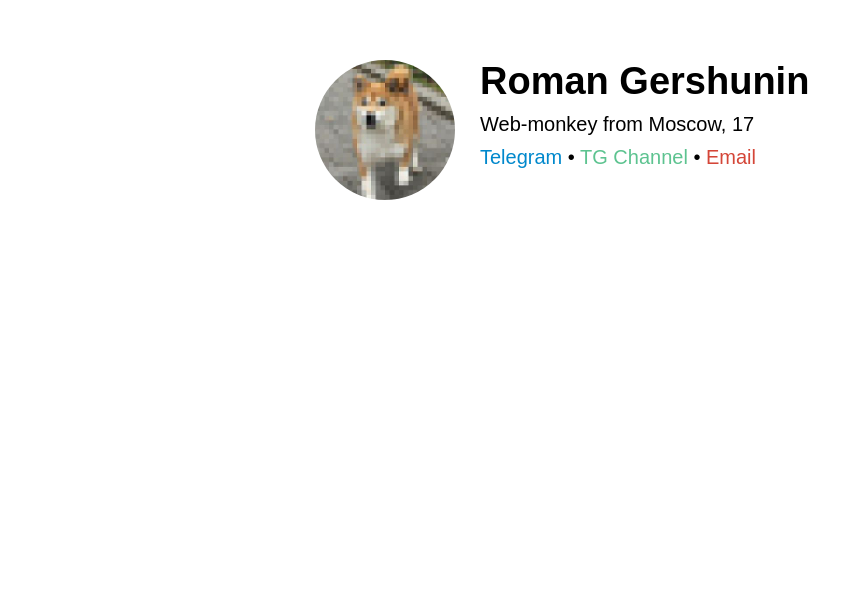
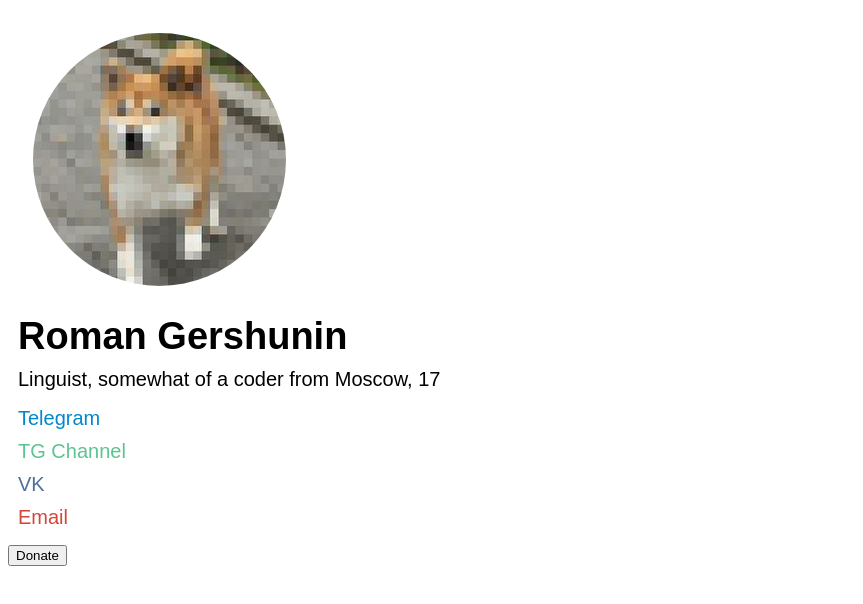
Before and after one commit to gershik/gershik.github.io, a plain HTML site: page index.html in a window 1280 px wide. Shown: the whole page, without its empty margins (0-863 px from the left). Drawn offline with Linux system fonts and the light colour scheme; a web font is replaced by a local one.

Commit message:
got rid of ids, changed bio, first implementation of spoiler with js

```diff
--- a/css.css
+++ b/css.css
@@ -7,79 +7,108 @@ html { font-family: 'Inter var', sans-serif; }
 	:root {
         background: #292a2f;
         color: #fff;
-	}
+			}
 }
-#wrap {
-    width: 700px;
-    margin: 0 auto;
-}
-#avatar {
+img /* avatar properties */ {
     border-radius: 100%;
     height: 20%;
     width: 20%;
-    float: left;
-    margin: 25px;
-    margin-top: 0;
+		margin-top: 0;
+		margin: 25px;
 }
-#name {
+
+div:nth-child(2) /* name */ {
     font-weight: bold;
     font-size: 38px;
-    margin-top: 60px;
+		margin-left: 10px;
 }
-#bio, #links, #money {
+
+div:nth-child(3), div:nth-child(4), li /* other text */ {
     font-size: 20px;
     margin: 10px;
 }
-a, a:visited {
+
+a, a:visited /* remove link decorations */ {
     text-decoration: none;
     position: relative;
-  }
-#telegram {
-    color: #0088cc;
 }
-#telegram:after {
-    background: #0088cc;
+
+ul /* remove list bullets, padding */ {
+		list-style: none;
+		padding: 0;
 }
-#tgchan {
-    color: #5dc390;
+details summary::-webkit-details-marker /* remove details arrow */ {
+  display:none;
 }
-#tgchan:after {
-    background: #5dc390;
+
+#money {
+	border: 0;
+	padding: 0;
+	margin: 0;
 }
-#mail {
-    color: #d44638;
-}
-#mail:after {
-    background: #d44638;
-}
-#rocket {
-	color:#FF6600;
-}
-#rocket:after {
-	background:#FF6600;
-}
-#qiwi {
-	color:#FF8C00;
-}
-#qiwi:after {
-	background:#FF8C00;
-}
-#yandex {
-	color: #fc0;
-}
-#yandex:after {
-	background: #fc0;
-}
+
 /* link underline animation */
-a:after, a:visited:after {
+a:after, a:visited:after, p:after {
     content: '';
-    height: 3px;
+    height: 2px;
     position: absolute;
     bottom: 0;
     left: 0;
     width: 0%;
     transition: 0.2s;
-  }
-  a:hover:after, a:visited:hover:after {
+}
+  a:hover:after, a:visited:hover:after, p:hover:after {
     width: 100%;
-  }
+}
+/**/
+
+/* color govnocode */
+#links li:nth-child(1) a {
+    color: #0088cc;
+}
+#links li:nth-child(1) a:after {
+    background: #0088cc;
+}
+#links li:nth-child(2) a {
+    color: #5dc390;
+}
+#links li:nth-child(2) a:after {
+    background: #5dc390;
+}
+#links li:nth-child(3) a {
+	color: #4d7198;
+}
+#links li:nth-child(3) a:after {
+	background: #4d7198;
+}
+#links li:nth-child(4) a {
+    color: #d44638;
+}
+#links li:nth-child(4) a:after {
+    background: #d44638;
+}
+#links li:nth-child(5) {
+    color: #ff6600;
+}
+#links li:nth-child(5):after {
+    background: #ff6600;
+}
+#money li:nth-child(1) a {
+	color:#ffdd56;
+}
+#money li:nth-child(1) a:after {
+	background:#fbdd56;
+}
+#money li:nth-child(2) a {
+	color:#ff8c00;
+}
+#money li:nth-child(2) a:after {
+	background:#ff8c00;
+}
+#money li:nth-child(3) a {
+	color: #eb3323;
+}
+#money li:nth-child(3) a:after {
+	background: #eb3323;
+}
+/**/
--- a/index.html
+++ b/index.html
@@ -1,3 +1,4 @@
+
 <!DOCTYPE html>
 <html>
     <head>
@@ -6,15 +7,22 @@
 	<meta name="viewport" content="width=device-width, initial-scale=1">
     </head>
     <body>
-        <div id="wrap">
-            <img id="avatar" src="avatar.jpg">
-            <div id="name">Roman Gershunin</div>
-            <div id="bio">Web-monkey from Moscow, 17</div>
-            <div id="links">
-                <a id="telegram" href="tg://resolve?domain=gershik">Telegram</a> &#8226;
-                <a id="tgchan" href="tg://resolve?domain=gershik_tyt">TG Channel</a> &#8226;
-                <a id="mail" href="mailto://rgershunin@gmail.com">Email</a>
-            </div>
-        </div>
+      <div id="wrap">
+            <img src="avatar.jpg">
+            <div>Roman Gershunin</div>
+            <div>Linguist, somewhat of a coder from Moscow, 17</div>
+            <ul id="links">
+                <li><a href="tg://resolve?domain=gershik">Telegram</a></li>
+                <li><a href="tg://resolve?domain=gershik_tyt">TG Channel</a></li>
+                <li><a href="https://vk.com/gershik">VK</a></li>
+                <li><a href="mailto:rgershunin@gmail.com">Email</a></li>
+              </ul>
+                  <button type="button" onclick="document.getElementById('money').style.display='block'">Donate</button>
+                  <ul id="money" style="display:none">
+                      <li><a href="https://www.tinkoff.ru/sl/3aSu5WNc8DI">Tinkoff</a></li>
+                      <li><a href="https://qiwi.com/n/gershik">Qiwi</a></li>
+                      <li><a href="https://money.yandex.ru/to/410011406746376">Yandex</a></li>
+                </ul>
+      </div>
     </body>
 </html>
```
Also changed, not shown: gib.html (+1 -1 lines).
